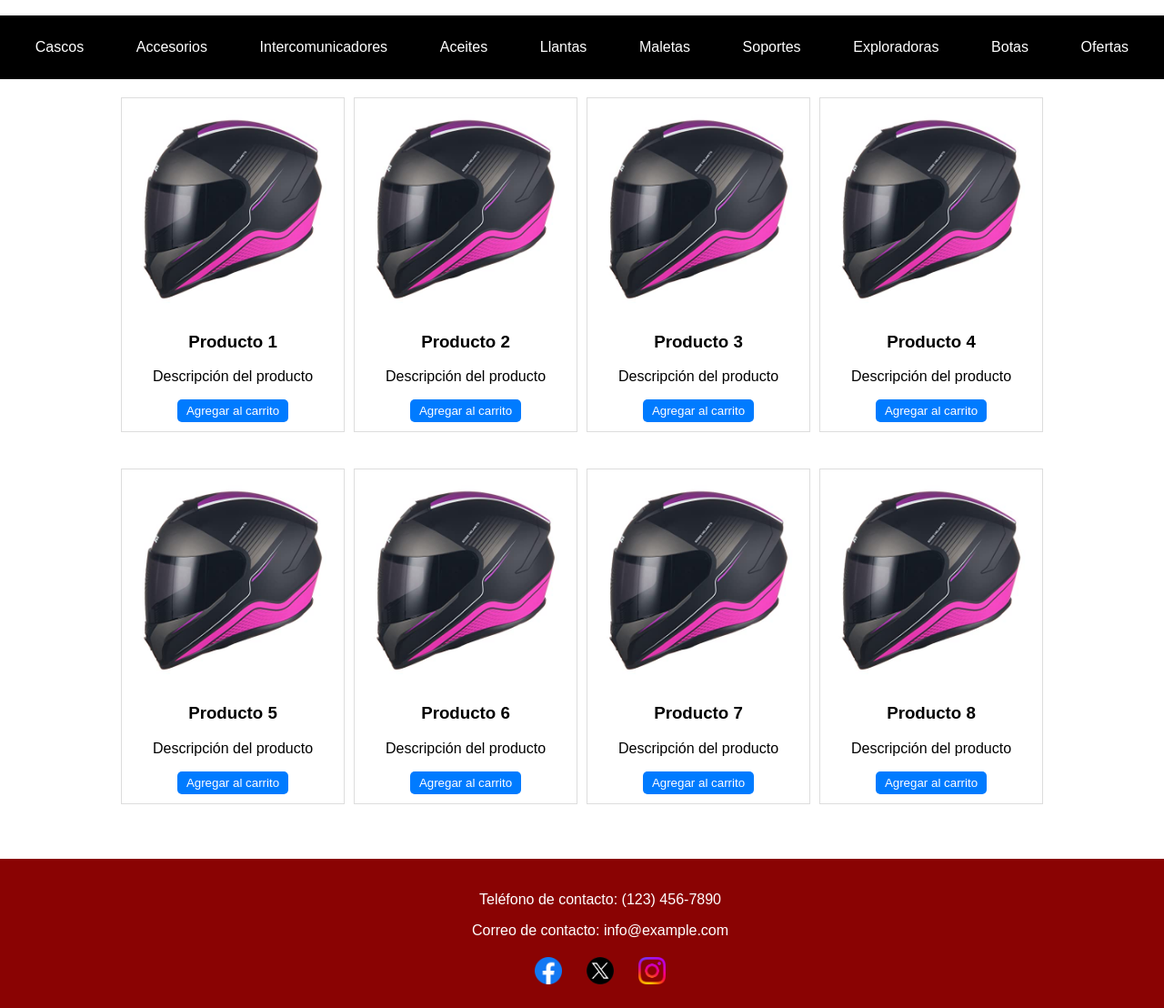
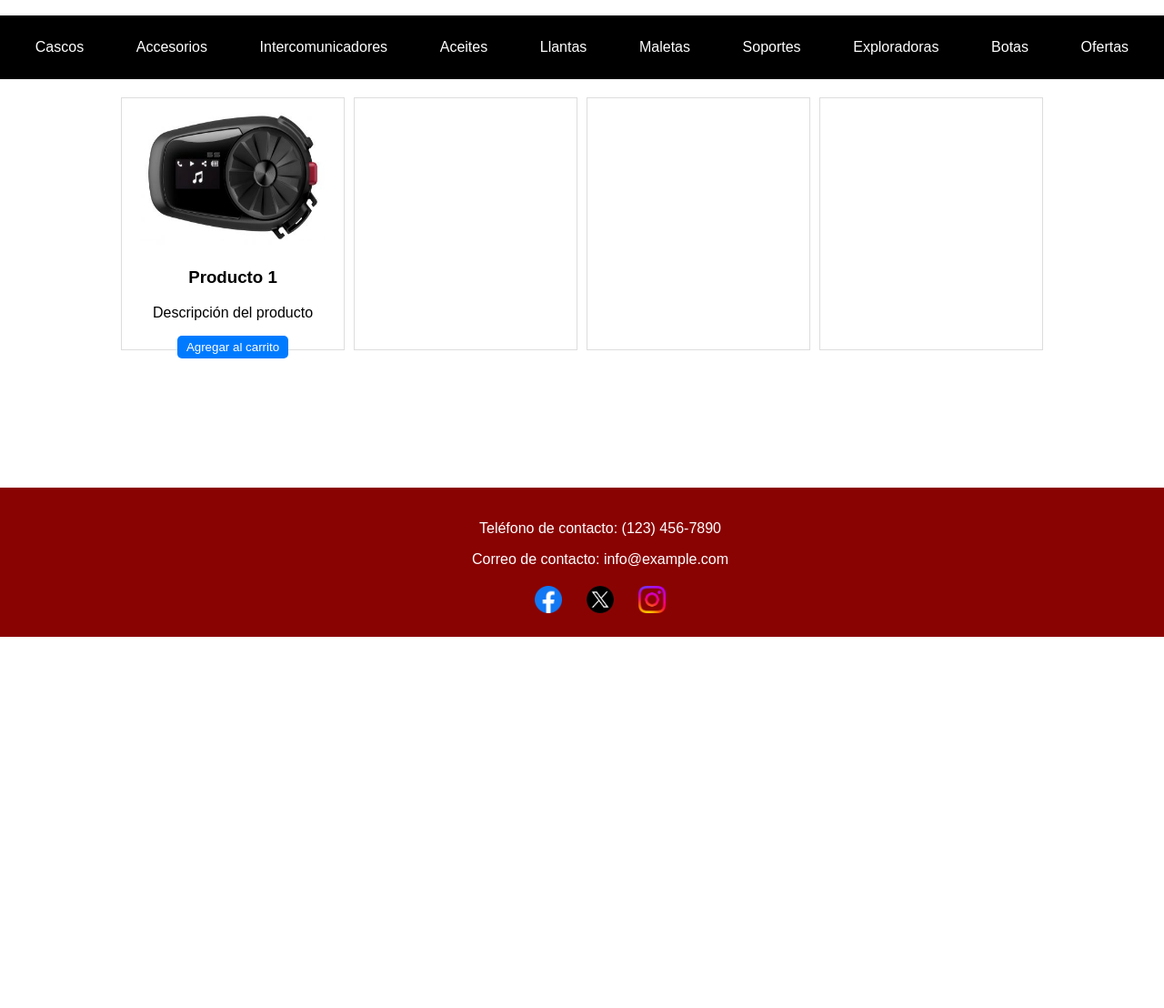
Before and after one commit to DFDev3/Shopcart, a PHP site: page /ShopCart/Intercomunicadores.html in a window 1280 px wide. Shown: the part 100-1208 px from the top of the page at 91% size. After the commit the page ends 800 px from the top, so only its background shows below. Run offline with PHP 8.4, Linux system fonts and the light colour scheme.

```diff
--- a/ShopCart/Intercomunicadores.html
+++ b/ShopCart/Intercomunicadores.html
@@ -51,7 +51,7 @@
 <div class="product-catalog">
     <div class="product-row">
         <div class="product">
-            <img src="../Media/cascoprueba.jpg" alt="Producto 1">
+            <img src="../Media/img/0020.png" alt="Producto 1">
             <div class="product-info">
                 <h3>Producto 1</h3>
                 <p>Descripción del producto</p>
@@ -59,64 +59,14 @@
             </div>
         </div>
         <div class="product">
-            <img src="../Media/cascoprueba.jpg" alt="Producto 2">
-            <div class="product-info">
-                <h3>Producto 2</h3>
-                <p>Descripción del producto</p>
-                <button class="add-to-cart" data-product-id="2">Agregar al carrito</button>
-            </div>
         </div>
         <div class="product">
-            <img src="../Media/cascoprueba.jpg" alt="Producto 3">
-            <div class="product-info">
-                <h3>Producto 3</h3>
-                <p>Descripción del producto</p>
-                <button class="add-to-cart" data-product-id="3">Agregar al carrito</button>
-            </div>
         </div>
         <div class="product">
-            <img src="../Media/cascoprueba.jpg" alt="Producto 4">
-            <div class="product-info">
-                <h3>Producto 4</h3>
-                <p>Descripción del producto</p>
-                <button class="add-to-cart" data-product-id="4">Agregar al carrito</button>
-            </div>
         </div>
 
     </div>
-    <div class="product-row">
-        <div class="product">
-            <img src="../Media/cascoprueba.jpg" alt="Producto 5">
-            <div class="product-info">
-                <h3>Producto 5</h3>
-                <p>Descripción del producto</p>
-                <button class="add-to-cart" data-product-id="5">Agregar al carrito</button>
-            </div>
-        </div>
-        <div class="product">
-            <img src="../Media/cascoprueba.jpg" alt="Producto 6">
-            <div class="product-info">
-                <h3>Producto 6</h3>
-                <p>Descripción del producto</p>
-                <button class="add-to-cart" data-product-id="6">Agregar al carrito</button>
-            </div>
-        </div>
-        <div class="product">
-            <img src="../Media/cascoprueba.jpg" alt="Producto 7">
-            <div class="product-info">
-                <h3>Producto 7</h3>
-                <p>Descripción del producto</p>
-                <button class="add-to-cart" data-product-id="7">Agregar al carrito</button>
-            </div>
-        </div>
-        <div class="product">
-            <img src="../Media/cascoprueba.jpg" alt="Producto 8">
-            <div class="product-info">
-                <h3>Producto 8</h3>
-                <p>Descripción del producto</p>
-                <button class="add-to-cart" data-product-id="8">Agregar al carrito</button>
-            </div>
-        </div>
+
 
     </div>
 </div>
--- a/Styles/Accesorios.css
+++ b/Styles/Accesorios.css
@@ -154,6 +154,7 @@ body {
  /* Posicionamiento absoluto para anclar en la parte inferior */
     bottom: 0; /* Alinea el footer en la parte inferior */
     width: 100%; /* Ocupa todo el ancho de la ventana */
+    position: absolute;
 }
 .product {
     border: 1px solid #ccc;
@@ -165,8 +166,8 @@ body {
 }
 
 .product img {
-    max-width: 100%;
-    height: auto;
+    max-width: 90%;
+    height: 60%;
 }
 
 
--- a/Styles/Cascos.css
+++ b/Styles/Cascos.css
@@ -165,10 +165,9 @@ body {
 }
 
 .product img {
-    max-width: 100%;
-    height: auto;
+    max-width: 90%;
+    height: 60%;
 }
-
 
 .product-info {
     margin-top: 10px;
--- a/Styles/Intercomunicadores.css
+++ b/Styles/Intercomunicadores.css
@@ -154,6 +154,7 @@ body {
  /* Posicionamiento absoluto para anclar en la parte inferior */
     bottom: 0; /* Alinea el footer en la parte inferior */
     width: 100%; /* Ocupa todo el ancho de la ventana */
+    position: absolute;
 }
 .product {
     border: 1px solid #ccc;
@@ -165,8 +166,8 @@ body {
 }
 
 .product img {
-    max-width: 100%;
-    height: auto;
+    max-width: 90%;
+    height: 60%;
 }
 
 
--- a/Styles/botas.css
+++ b/Styles/botas.css
@@ -165,8 +165,8 @@ body {
 }
 
 .product img {
-    max-width: 100%;
-    height: auto;
+    max-width: 90%;
+    height: 60%;
 }
 
 
--- a/Styles/exploradoras.css
+++ b/Styles/exploradoras.css
@@ -154,6 +154,7 @@ body {
  /* Posicionamiento absoluto para anclar en la parte inferior */
     bottom: 0; /* Alinea el footer en la parte inferior */
     width: 100%; /* Ocupa todo el ancho de la ventana */
+    position: absolute;
 }
 .product {
     border: 1px solid #ccc;
@@ -165,10 +166,9 @@ body {
 }
 
 .product img {
-    max-width: 100%;
-    height: auto;
+    max-width: 90%;
+    height: 60%;
 }
-
 
 .product-info {
     margin-top: 10px;
--- a/Styles/maletas.css
+++ b/Styles/maletas.css
@@ -165,8 +165,8 @@ body {
 }
 
 .product img {
-    max-width: 100%;
-    height: auto;
+    max-width: 90%;
+    height: 60%;
 }
 
 
--- a/Styles/ofertas.css
+++ b/Styles/ofertas.css
@@ -165,10 +165,9 @@ body {
 }
 
 .product img {
-    max-width: 100%;
-    height: auto;
+    max-width: 90%;
+    height: 60%;
 }
-
 
 .product-info {
     margin-top: 10px;
--- a/Styles/soportes.css
+++ b/Styles/soportes.css
@@ -165,8 +165,8 @@ body {
 }
 
 .product img {
-    max-width: 100%;
-    height: auto;
+    max-width: 90%;
+    height: 60%;
 }
 
 
```
Also changed, not shown: ShopCart/Accesorios.html (+2 -49 lines), ShopCart/Aceites.html (+8 -8 lines), ShopCart/Cascos.html (+8 -13 lines), ShopCart/botas.html (+8 -18 lines), ShopCart/exploradoras.html (+5 -48 lines), ShopCart/maletas.html (+8 -18 lines), ShopCart/ofertas.html (+8 -8 lines), ShopCart/soportes.html (+15 -28 lines), Styles/Aceites.css (+5 -2 lines).
